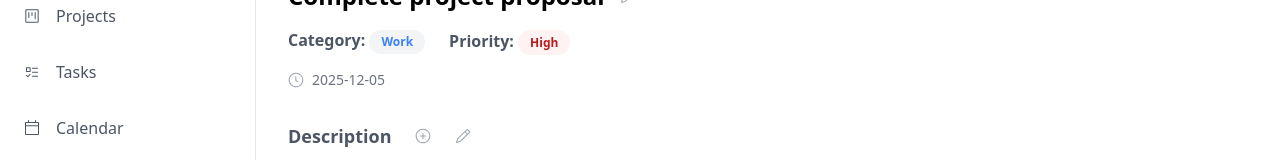
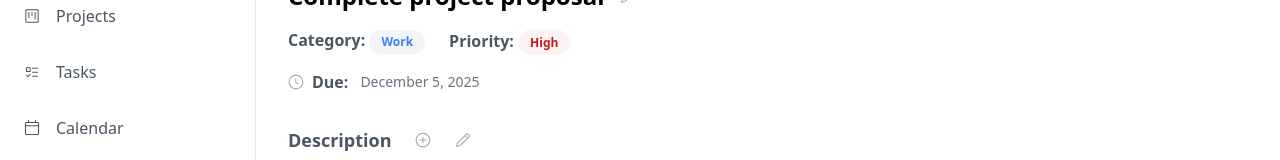
Before and after one commit to Ekpenga9000/personal-organiser, a React (Vite) app: page /tasks/task-001 in a window 1280 px wide. Shown: the part 155-315 px from the top of the page. Built offline with nearby package versions, Linux system fonts and the light colour scheme.

Commit message:
Create format date function

```diff
--- a/src/components/TaskDetailsHead.tsx
+++ b/src/components/TaskDetailsHead.tsx
@@ -9,6 +9,18 @@ interface TaskDetailsHeadProps {
 
 const TaskDetailsHead = ({ id }: TaskDetailsHeadProps) => {
   const task = TaskData.find((task) => task.id === id);
+
+  //Create function that converts 2025-12-15 format to December 15, 2025
+  const formatDate = (dateString: string) => {
+    const options: Intl.DateTimeFormatOptions = {
+      year: "numeric",
+      month: "long",
+      day: "numeric",
+    };
+    const date = new Date(dateString);
+    return date.toLocaleDateString(undefined, options);
+  };
+
   return (
     <>
       <span className="font-semibold text-gray-600">Title</span>
@@ -34,9 +46,12 @@ const TaskDetailsHead = ({ id }: TaskDetailsHeadProps) => {
             </span>
           </li>
           <li className="flex items-center gap-2 mt-4">
-            <GoClock className="text-gray-400" />
+            <span className="flex items-center gap-2">
+              <GoClock className="text-gray-400" />
+              <strong className="text-gray-600 mr-1">Due:</strong>
+            </span>
             <span className="text-gray-500 text-sm font-medium">
-              {task?.dueDate ?? ""}
+              {task ? formatDate(task.dueDate) : "No due date set"}
             </span>
           </li>
         </ul>
```
